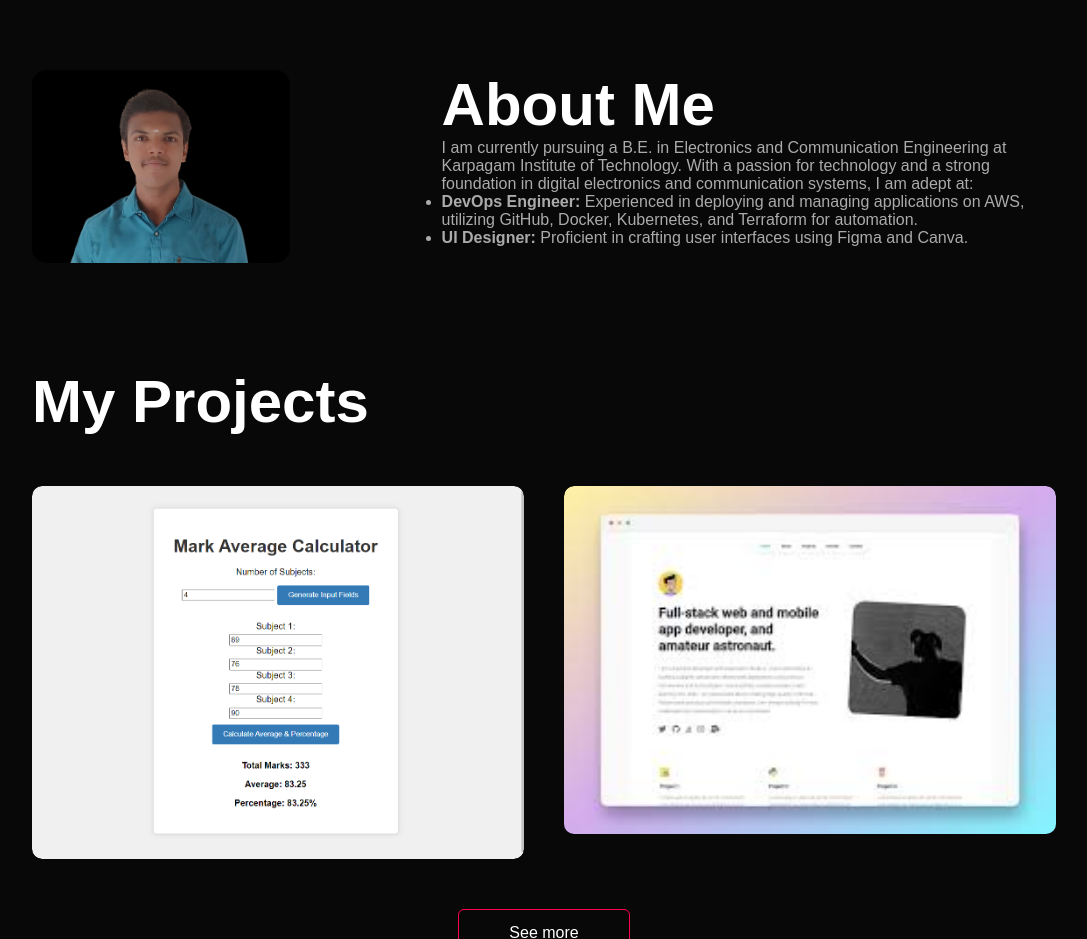
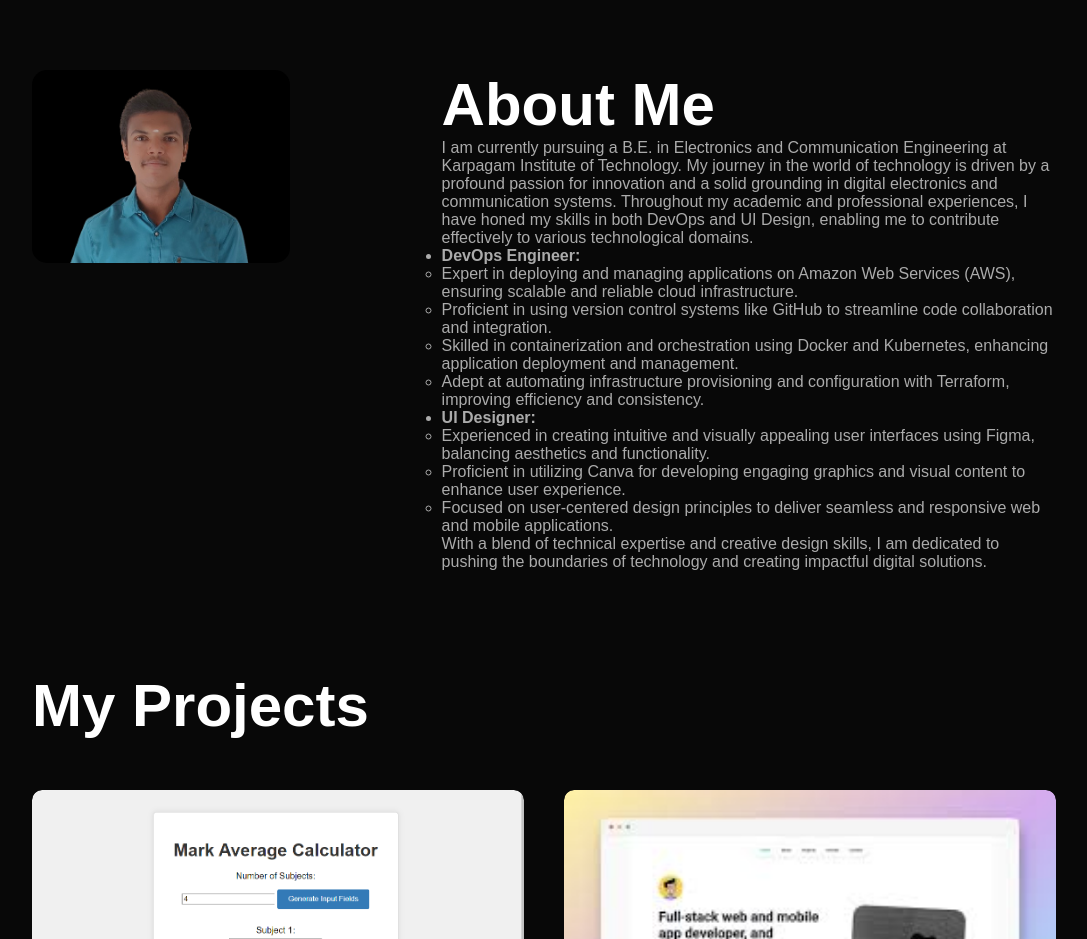
Before and after one commit to SSAKTHIVELMURUGAN/Personal-Portfolio, a plain HTML site: page index.html in a window 1280 px wide. Shown: the part 820-1759 px from the top of the page, without its empty margins (96-1183 px from the left). Drawn offline with Linux system fonts and the light colour scheme.

Commit message:
Update index.html

```diff
--- a/index.html
+++ b/index.html
@@ -39,11 +39,27 @@
                 </div>
                 <div class="about-col-2">
                     <h1 class="sub-title">About Me</h1>
-                    <p>I am currently pursuing a B.E. in Electronics and Communication Engineering at Karpagam Institute of Technology. With a passion for technology and a strong foundation in digital electronics and communication systems, I am adept at:</p>
-                    <ul>
-                        <li><b>DevOps Engineer:</b> Experienced in deploying and managing applications on AWS, utilizing GitHub, Docker, Kubernetes, and Terraform for automation.</li>
-                        <li><b>UI Designer:</b> Proficient in crafting user interfaces using Figma and Canva.</li>
-                    </ul>
+                    <p>I am currently pursuing a B.E. in Electronics and Communication Engineering at Karpagam Institute of Technology. My journey in the world of technology is driven by a profound passion for innovation and a solid grounding in digital electronics and communication systems. Throughout my academic and professional experiences, I have honed my skills in both DevOps and UI Design, enabling me to contribute effectively to various technological domains.</p>
+
+<ul>
+    <li><b>DevOps Engineer:</b>
+        <ul>
+            <li>Expert in deploying and managing applications on Amazon Web Services (AWS), ensuring scalable and reliable cloud infrastructure.</li>
+            <li>Proficient in using version control systems like GitHub to streamline code collaboration and integration.</li>
+            <li>Skilled in containerization and orchestration using Docker and Kubernetes, enhancing application deployment and management.</li>
+            <li>Adept at automating infrastructure provisioning and configuration with Terraform, improving efficiency and consistency.</li>
+        </ul>
+    </li>
+    <li><b>UI Designer:</b>
+        <ul>
+            <li>Experienced in creating intuitive and visually appealing user interfaces using Figma, balancing aesthetics and functionality.</li>
+            <li>Proficient in utilizing Canva for developing engaging graphics and visual content to enhance user experience.</li>
+            <li>Focused on user-centered design principles to deliver seamless and responsive web and mobile applications.</li>
+        </ul>
+    </li>
+</ul>
+<p>With a blend of technical expertise and creative design skills, I am dedicated to pushing the boundaries of technology and creating impactful digital solutions.</p>
+
                 </div>
             </div>
         </div>
```
